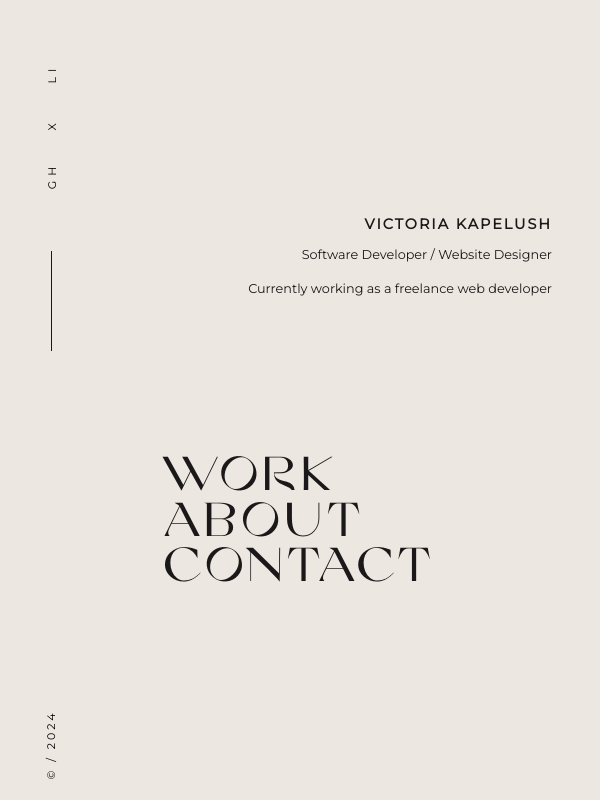
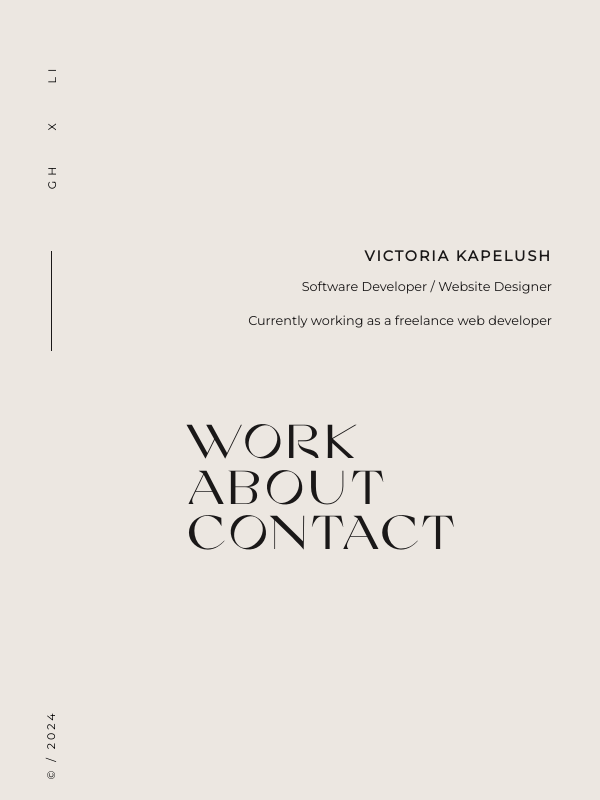
Before and after one commit to victoriakapelush/React-Portfolio-Website, a React (Vite) app: page / in a window 600 px wide. Built offline with nearby package versions, Linux system fonts and the light colour scheme.

Commit message:
Change layout of main page responside design

```diff
--- a/src/style/index.css
+++ b/src/style/index.css
@@ -397,8 +397,7 @@ body {
     width: 100vw;
     margin: auto 0;
     padding-right: 3rem;
-    padding-left: 3rem;
-    gap: 8rem;
+    padding-left: 6rem;
   }
 
   .links {
```
